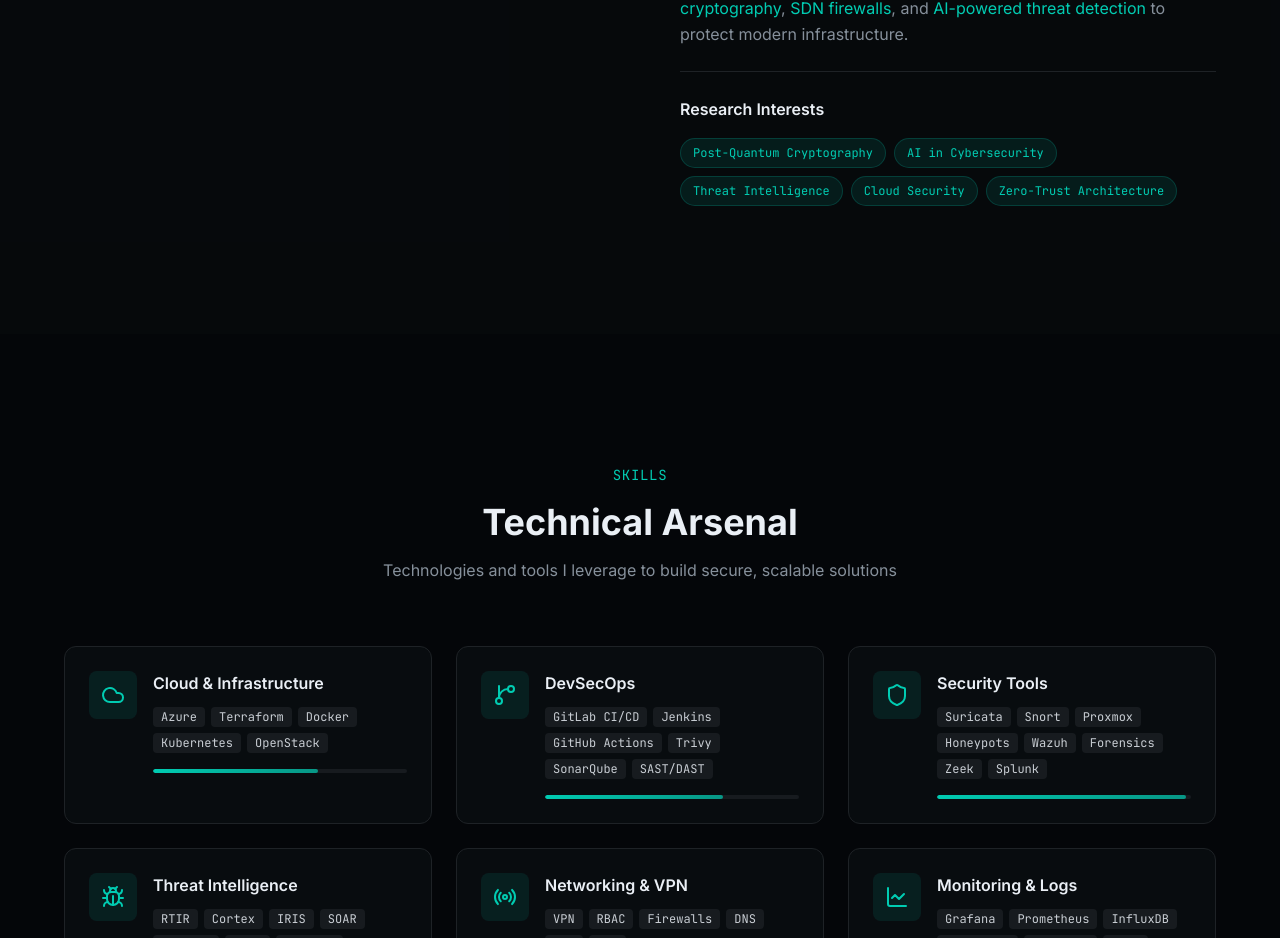
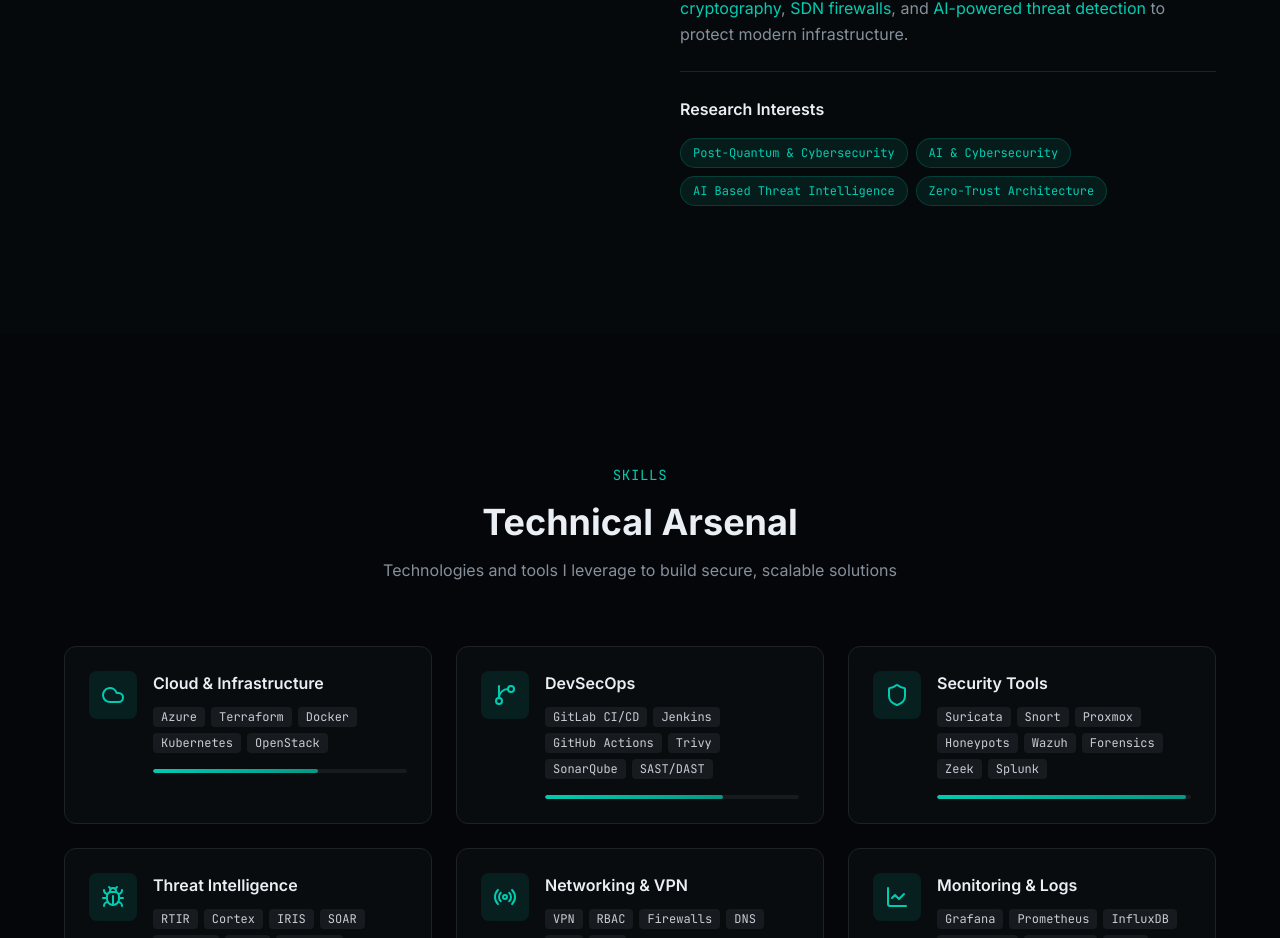
Before and after one commit to mourad-el-ouatik/portfolio, a Next.js app: page / in a window 1280 px wide. Shown: the part 1537-2475 px from the top of the page. Built offline with nearby package versions, Linux system fonts and the light colour scheme.

Commit message:
Revise research interests in about.tsx
Updated research interests to reflect current focus areas.

```diff
--- a/components/about.tsx
+++ b/components/about.tsx
@@ -84,10 +84,9 @@ export function About() {
               <h3 className="text-foreground font-semibold mb-4">Research Interests</h3>
               <div className="flex flex-wrap gap-2">
                 {[
-                  "Post-Quantum Cryptography",
-                  "AI in Cybersecurity",
-                  "Threat Intelligence",
-                  "Cloud Security",
+                  "Post-Quantum & Cybersecurity",
+                  "AI & Cybersecurity",
+                  "AI Based Threat Intelligence",
                   "Zero-Trust Architecture",
                 ].map((interest) => (
                   <span
```
